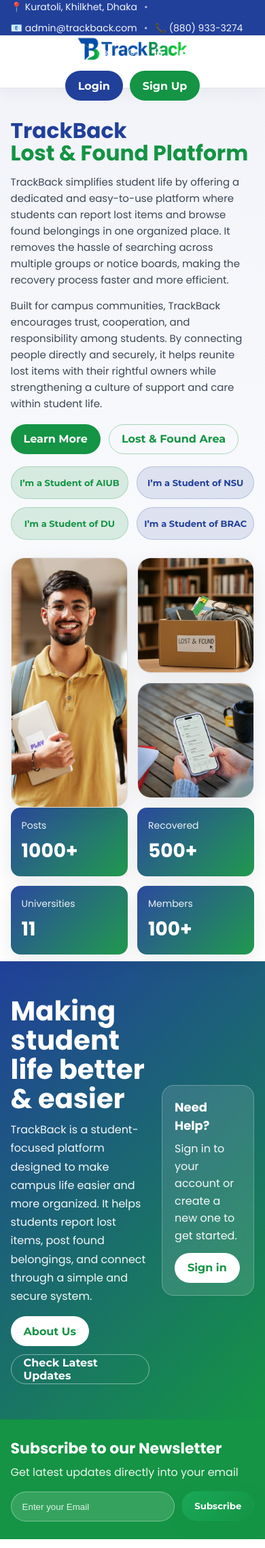
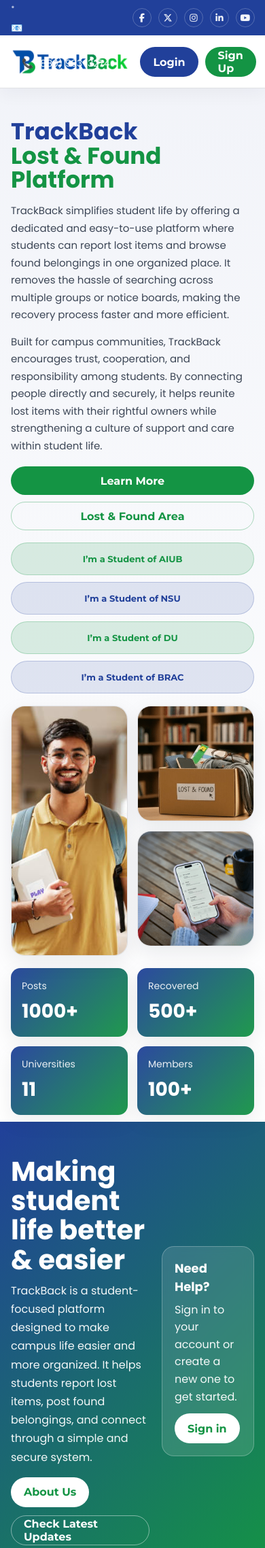
Before and after one commit to sheikhnajmulhossain/TrackBack, a PHP site: page / in a window 390 px wide. Shown: the top 2277 px of the page at 68% size. Run offline with PHP 8.4, Linux system fonts and the light colour scheme.

Commit message:
index css modified for mobile response

```diff
--- a/index.css
+++ b/index.css
@@ -1051,135 +1051,71 @@ details[open] summary::after{ content:"–"; }
   transform: translateY(0);
 }
 
-/* ✅ Base responsive safety */
-* { box-sizing: border-box; }
-img { max-width: 100%; height: auto; }
-.container { width: min(1100px, 92%); margin: 0 auto; }
+/* =========================
+   ✅ HERO: Make phone responsive
+   ========================= */
+@media (max-width: 900px) {
+  /* stack hero columns */
+  .hero__grid,
+  .hero_grid,
+  .hero-grid,
+  .hero .container {
+    /* if your hero uses grid, this will help */
+  }
+}
 
-/* ✅ Header layout */
-.topbar,
-.navbar {
+@media (max-width: 768px) {
+  /* Your hero wrapper in DOM shows: .container.hero__grid */
+  .hero__grid{
+    grid-template-columns: 1fr !important;
+    gap: 18px !important;
+    text-align: left;
+  }
+
+  /* Left + Right blocks should be full width */
+  .hero__left,
+  .hero__right{
     width: 100%;
   }
 
-/* Example: your header inner wrapper */
-.topbar__inner,
-.nav__inner,
-.header__inner {
-  display: flex;
-  align-items: center;
-  justify-content: space-between;
-  gap: 12px;
-  flex-wrap: wrap; /* ✅ allows wrap on small screens */
+  /* Title scales nicely */
+  .hero__title{
+    font-size: clamp(34px, 8vw, 52px) !important;
+    line-height: 1.05 !important;
   }
 
-/* Logo */
-.brand,
-.logo {
-  display: flex;
-  align-items: center;
-  gap: 10px;
-  min-width: 160px;
-}
-.brand img,
-.logo img {
-  max-height: 46px;
-  width: auto;
+  /* Paragraph spacing */
+  .hero__desc{
+    font-size: 15px !important;
+    line-height: 1.7 !important;
+    margin-top: 10px !important;
   }
 
-/* Buttons area */
-.nav-actions,
-.header-actions {
-  display: flex;
-  align-items: center;
-  gap: 10px;
-  flex-wrap: wrap;
+  /* CTA buttons wrap */
+  .hero__cta{
+    display: flex !important;
+    flex-wrap: wrap !important;
+    gap: 10px !important;
+  }
+  .hero__cta .btn{
+    height: 42px !important;
+    padding: 0 14px !important;
   }
 
-/* Make buttons not too huge */
-.nav-actions a,
-.header-actions a,
-.nav-actions button,
-.header-actions button {
-  padding: 10px 14px;
-  border-radius: 999px;
-  white-space: nowrap;
+  /* University buttons row (the chips you have) */
+  .uni-row{
+    grid-template-columns: 1fr 1fr !important;
+    gap: 10px !important;
+  }
 }
 
-/* Social icons row */
-.social,
-.social-icons {
-  display: flex;
-  align-items: center;
-  gap: 10px;
-  flex-wrap: wrap;
+/* very small phones */
+@media (max-width: 420px){
+  .uni-row{
+    grid-template-columns: 1fr !important;
   }
-
-/* ✅ Hero responsive text */
-.hero h1 {
-  line-height: 1.05;
-  word-break: break-word;
-}
-.hero p {
-  line-height: 1.6;
-}
-
-/* =========================
-   ✅ PHONE (<= 768px)
-   ========================= */
-@media (max-width: 768px) {
-  .topbar__inner,
-  .nav__inner,
-  .header__inner {
-    justify-content: center;   /* center everything */
-  }
-
-  /* Put logo on its own line */
-  .brand,
-  .logo {
-    justify-content: center;
-    width: 100%;
-  }
-  .brand img,
-  .logo img {
-    max-height: 40px;
-  }
-
-  /* Put buttons in a centered row */
-  .nav-actions,
-  .header-actions {
-    width: 100%;
+  .hero__cta .btn{
+    width: 100% !important;
     justify-content: center;
   }
-
-  /* Social icons smaller */
-  .social a,
-  .social-icons a {
-    font-size: 18px;
 }
-
-  /* Hero text scales */
-  .hero h1 { font-size: clamp(28px, 8vw, 42px); }
-  .hero p  { font-size: 15px; }
-}
-
-/* =========================
-   ✅ SMALL PHONE (<= 420px)
-   ========================= */
-@media (max-width: 420px) {
-  /* Stack buttons if needed */
-  .nav-actions,
-  .header-actions {
-    flex-direction: column;
-    width: 100%;
-  }
-
-  .nav-actions a,
-  .header-actions a,
-  .nav-actions button,
-  .header-actions button {
-    width: 100%;
-    text-align: center;
-    max-width: 260px;
-  }
-}
```
Lines whose indentation alone changed are shown as unchanged.
